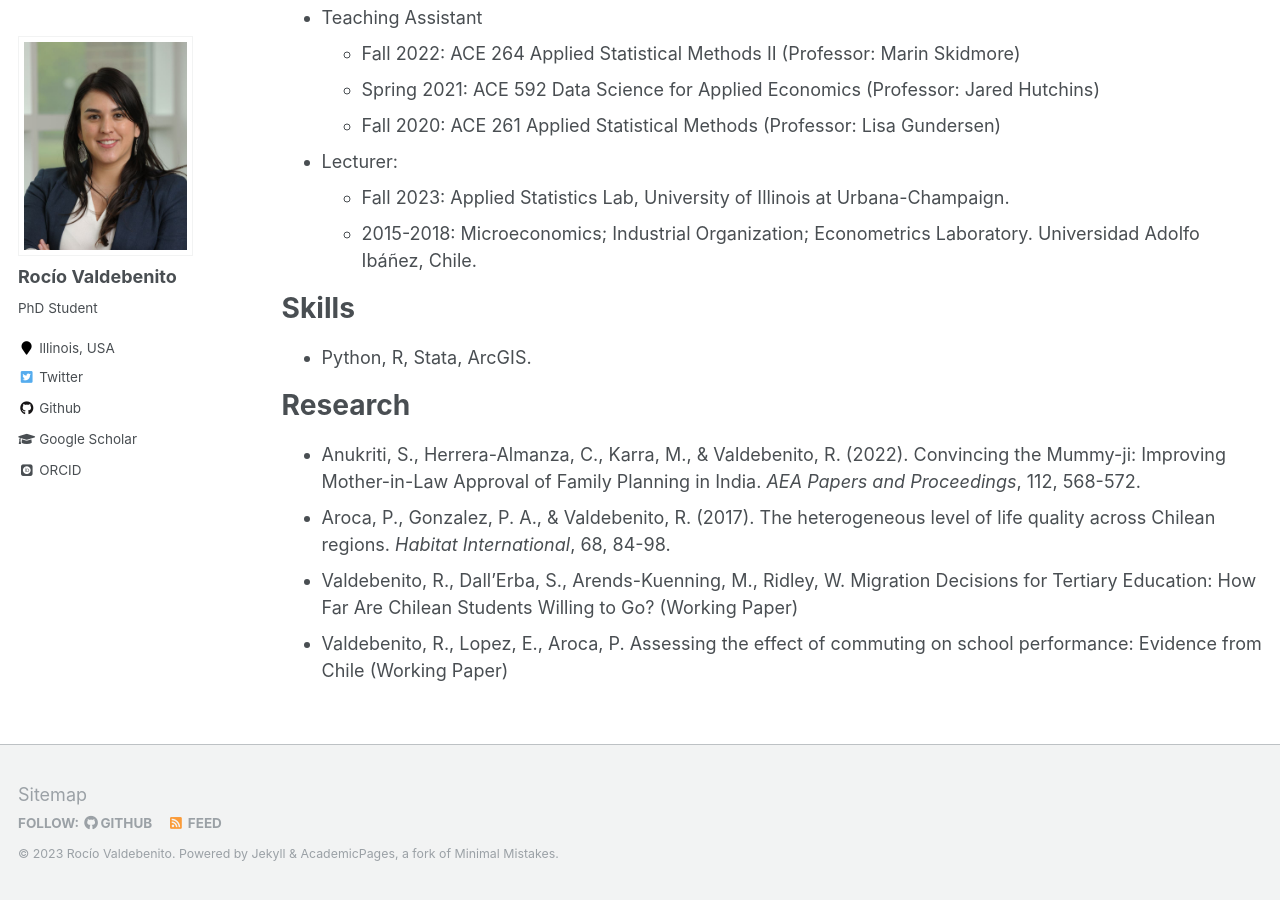
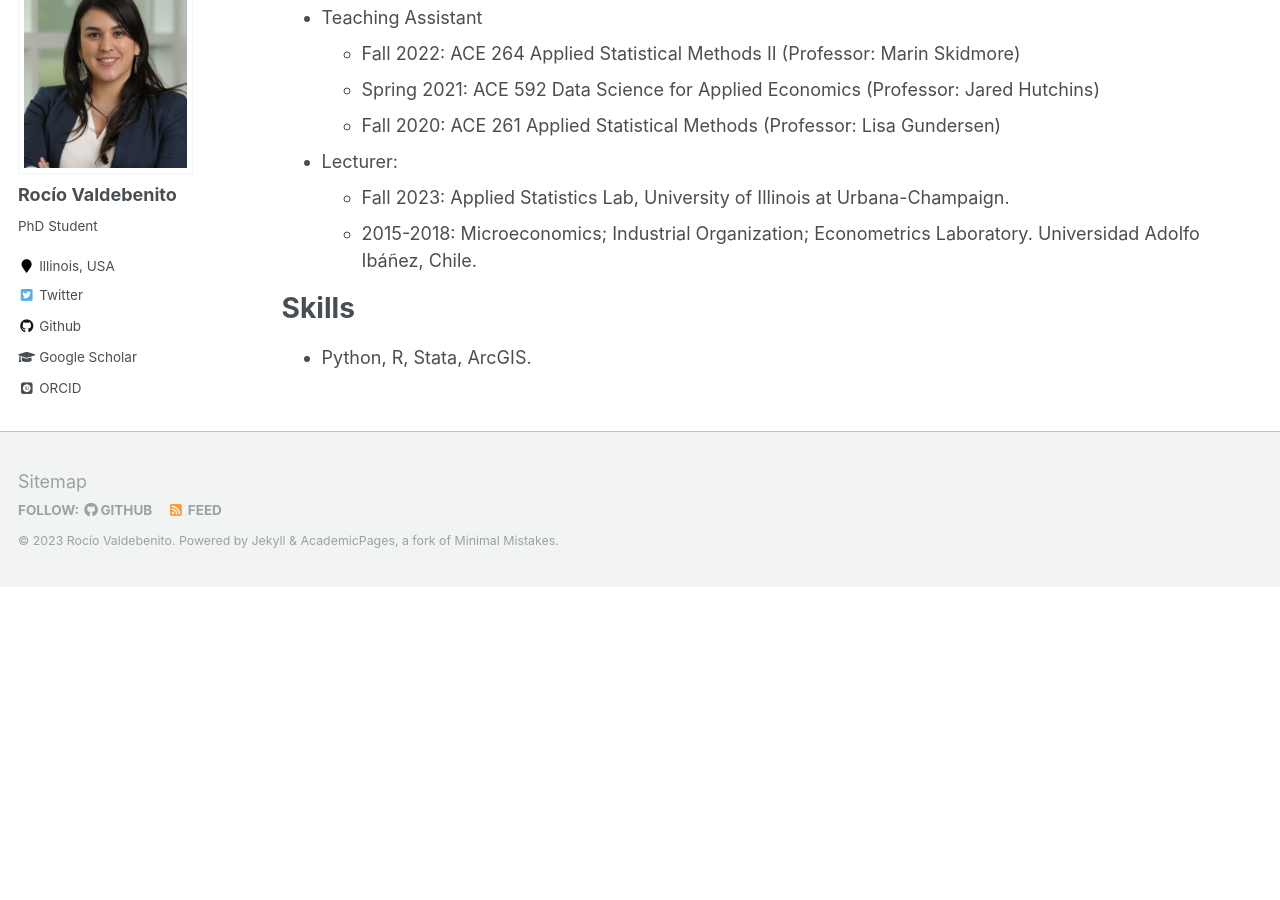
Before and after one commit to rvaldebenito/rvaldebenito.github.io, a Jekyll site: the page built from _pages/cv.md, in a window 1280 px wide and 900 px high, scrolled down 647 px. Built offline with Jekyll 4.4.1, drawn with Linux system fonts in a browser that asks for light colours; some web fonts are replaced; after the commit the page ends 1234 px from its top, so only the background shows below that; some of the changed text lies outside the part shown.

Commit message:
Update cv.md

```diff
--- a/_pages/cv.md
+++ b/_pages/cv.md
@@ -39,10 +38,3 @@ Work experience
 Skills
 ======
 * Python, R, Stata, ArcGIS.
-
-Research
-======
-* Anukriti, S., Herrera-Almanza, C., Karra, M., & Valdebenito, R. (2022). Convincing the Mummy-ji: Improving Mother-in-Law Approval of Family Planning in India. *AEA Papers and Proceedings*, 112,  568-572.
-* Aroca, P., Gonzalez, P. A., & Valdebenito, R. (2017). The heterogeneous level of life quality across Chilean regions. *Habitat International*, 68, 84-98.
-* Valdebenito, R., Dall'Erba, S., Arends-Kuenning, M., Ridley, W. Migration Decisions for Tertiary Education: How Far Are Chilean Students Willing to Go? (Working Paper)
-* Valdebenito, R., Lopez, E., Aroca, P. Assessing the effect of commuting on school performance: Evidence from Chile (Working Paper)
```
Also changed, not shown: other parts of _pages/cv.md (+1 -2 lines).
